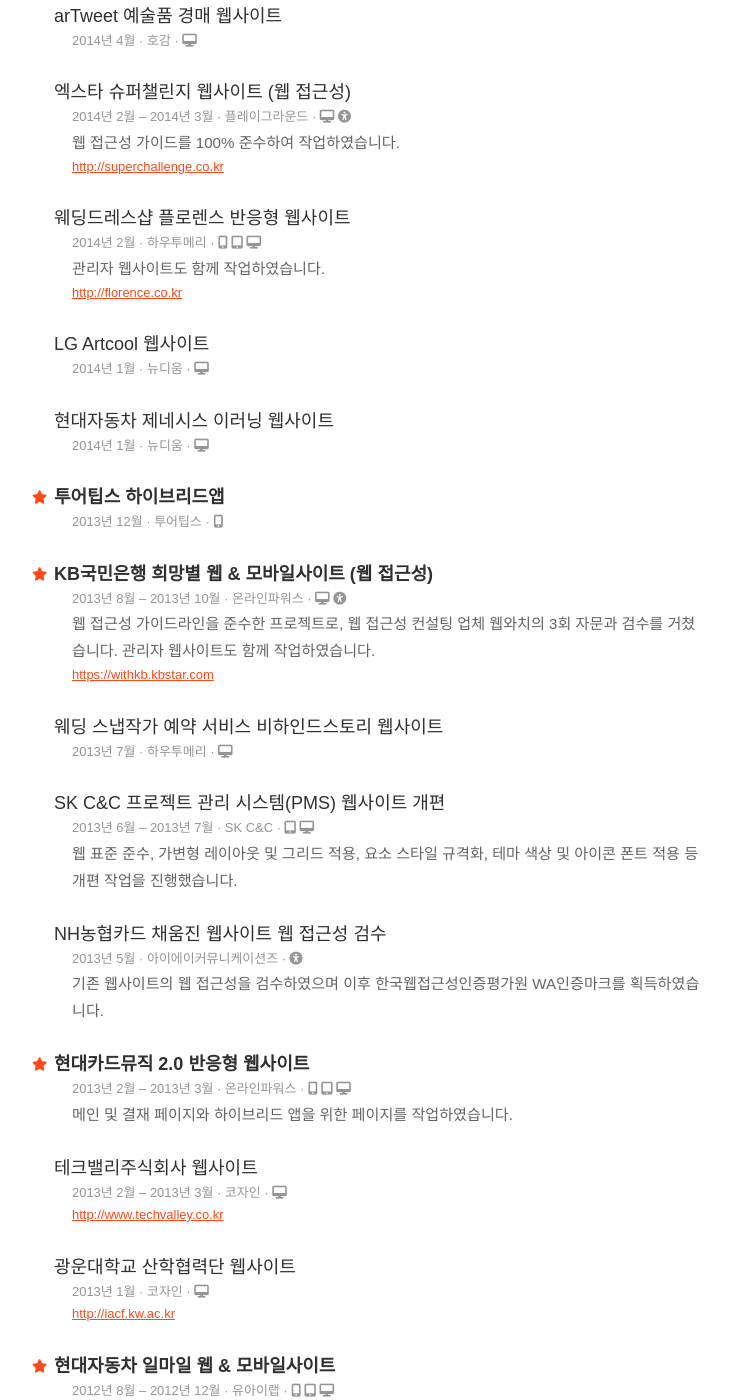
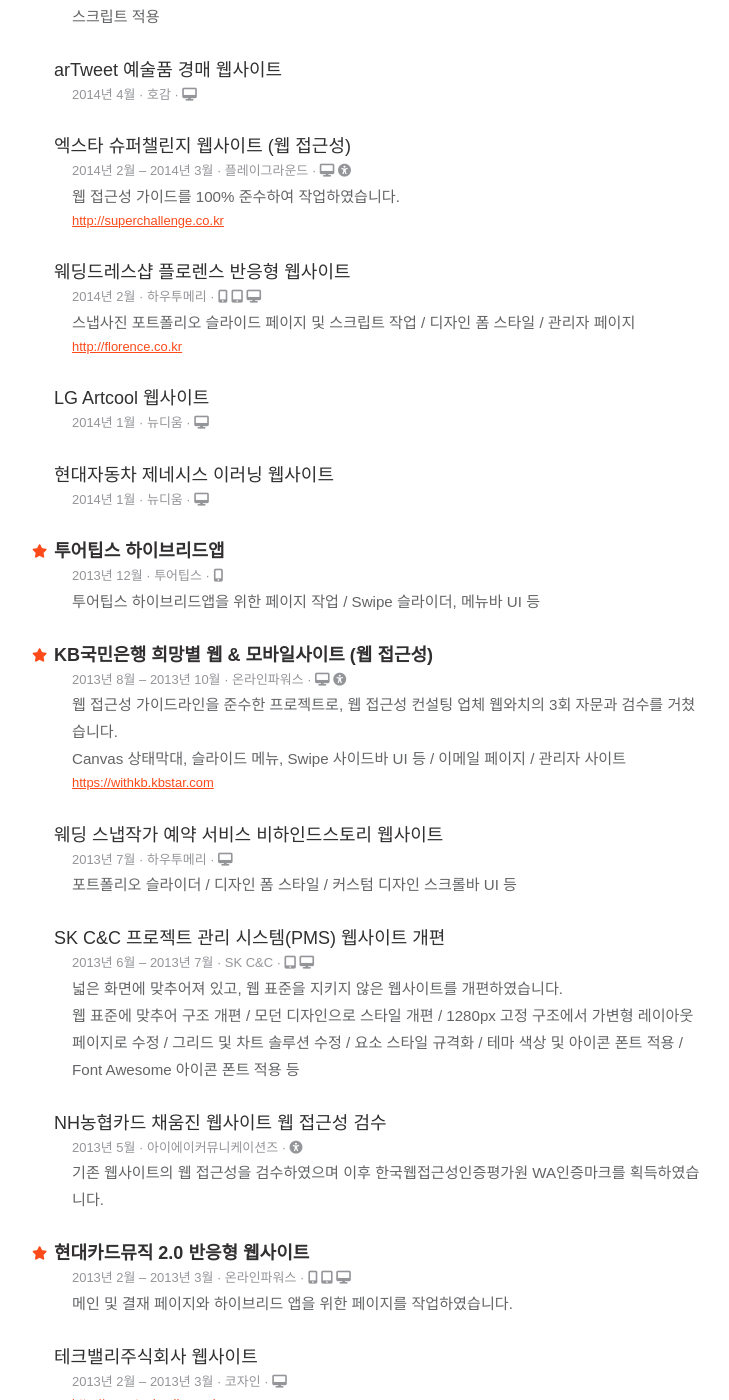
Before and after one commit to designmeme/designmeme.github.io, a Jekyll site: the page built from ko/resume.md, in a window 1280 px wide and 1400 px high, scrolled down 2897 px. Shown: the whole window, without its empty margins (46-775 px from the left). Built offline with Jekyll 4.4.1, drawn with Linux system fonts in a browser that asks for light colours; nearby versions of some CDN libraries; some web fonts are replaced; some of the changed text lies outside the part shown.

Commit message:
Update resume

```diff
--- a/_data/resume.yml
+++ b/_data/resume.yml
@@ -88,7 +88,7 @@
 
   - title: 웨딩드레스샵 아비가일 반응형 웹사이트
     date: [2014-05, 2014-05]
-    description: 관리자 웹사이트도 함께 작업하였습니다.
+    description: 스냅사진 포트폴리오 슬라이드 페이지 및 스크립트 작업 / 디자인 폼 스타일 / 관리자 페이지
     client: 하우투메리
     url: http://avigail.co.kr
     tags: [mobile, tablet, desktop]
@@ -96,7 +96,8 @@
 
   - title: Ubay 골동품 경매 웹사이트
     date: [2014-04, 2014-04]
-    description:
+    description: >
+      Isotope masonry 레이아웃 적용 / 이미지 슬라이더, 줌, 라이트박스 등 경매 사진을 보여주는 다양한 스크립트 적용
     client: 호감
     url:
     tags: [desktop]
@@ -120,7 +121,7 @@
 
   - title: 웨딩드레스샵 플로렌스 반응형 웹사이트
     date: [2014-02, 2014-02]
-    description: 관리자 웹사이트도 함께 작업하였습니다.
+    description: 스냅사진 포트폴리오 슬라이드 페이지 및 스크립트 작업 / 디자인 폼 스타일 / 관리자 페이지
     client: 하우투메리
     url: http://florence.co.kr
     tags: [mobile, tablet, desktop]
@@ -144,7 +145,7 @@
 
   - title: 투어팁스 하이브리드앱
     date: [2013-12, 2013-12]
-    description:
+    description: 투어팁스 하이브리드앱을 위한 페이지 작업 / Swipe 슬라이더, 메뉴바 UI 등
     client: 투어팁스
     url:
     tags: [mobile]
@@ -152,7 +153,9 @@
 
   - title: KB국민은행 희망별 웹 & 모바일사이트 (웹 접근성)
     date: [2013-08, 2013-10]
-    description: 웹 접근성 가이드라인을 준수한 프로젝트로, 웹 접근성 컨설팅 업체 웹와치의 3회 자문과 검수를 거쳤습니다. 관리자 웹사이트도 함께 작업하였습니다.
+    description: >
+      웹 접근성 가이드라인을 준수한 프로젝트로, 웹 접근성 컨설팅 업체 웹와치의 3회 자문과 검수를 거쳤습니다.<br>
+      Canvas 상태막대, 슬라이드 메뉴, Swipe 사이드바 UI 등 / 이메일 페이지 / 관리자 사이트
     client: 온라인파워스
     url: https://withkb.kbstar.com
     tags: [desktop, universal-access]
@@ -160,7 +163,7 @@
 
   - title: 웨딩 스냅작가 예약 서비스 비하인드스토리 웹사이트
     date: [2013-07, 2013-07]
-    description:
+    description: 포트폴리오 슬라이더 / 디자인 폼 스타일 / 커스텀 디자인 스크롤바 UI 등
     client: 하우투메리
     url:
     tags: [desktop]
@@ -168,7 +171,9 @@
 
   - title: SK C&C 프로젝트 관리 시스템(PMS) 웹사이트 개편
     date: [2013-06, 2013-07]
-    description: 웹 표준 준수, 가변형 레이아웃 및 그리드 적용, 요소 스타일 규격화, 테마 색상 및 아이콘 폰트 적용 등 개편 작업을 진행했습니다.
+    description: >
+      넓은 화면에 맞추어져 있고, 웹 표준을 지키지 않은 웹사이트를 개편하였습니다.<br>
+      웹 표준에 맞추어 구조 개편 / 모던 디자인으로 스타일 개편 / 1280px 고정 구조에서 가변형 레이아웃 페이지로 수정 / 그리드 및 차트 솔루션 수정 / 요소 스타일 규격화 / 테마 색상 및 아이콘 폰트 적용 /  Font Awesome 아이콘 폰트 적용 등
     client: SK C&C
     url:
     tags: [tablet, desktop]
@@ -210,7 +215,10 @@
     date: [2012-08, 2012-12]
     description: >
       3개월간 웹 & 모바일사이트와 관리자 사이트를 같은 분야 3명의 개발자와 함께 작업했습니다. 이후 2개월간 개선 작업을 전담하였습니다.<br>
-      지도 기반 상점 목록 및 상세 페이지 / 지도내 상점 정보를 보여주는 UI / QA 이슈 처리 및 브라우저 호환성 개선
+      <b>웹 사이트</b> - 고수준의 자바스크립트 함수 작업을 제외한 페이지의 80% 작업 / 지도 기반 상점 목록 및 상세 페이지 / 지도내 상점 정보를 보여주는 UI<br>
+      <b>모바일 사이트(하이브리드앱 포함)</b> - 페이지의 50% 작업<br>
+      <b>가맹점 관리자 사이트</b> - 브라우저 및 기기 호환성 맞추기 및 버그 수정<br>
+      이메일 페이지 / 본 개발 이후 QA 이슈 처리 및 브라우저 호환성 개선 전담
     client: 유아이랩
     url:
     tags: [mobile, tablet, desktop]
```
